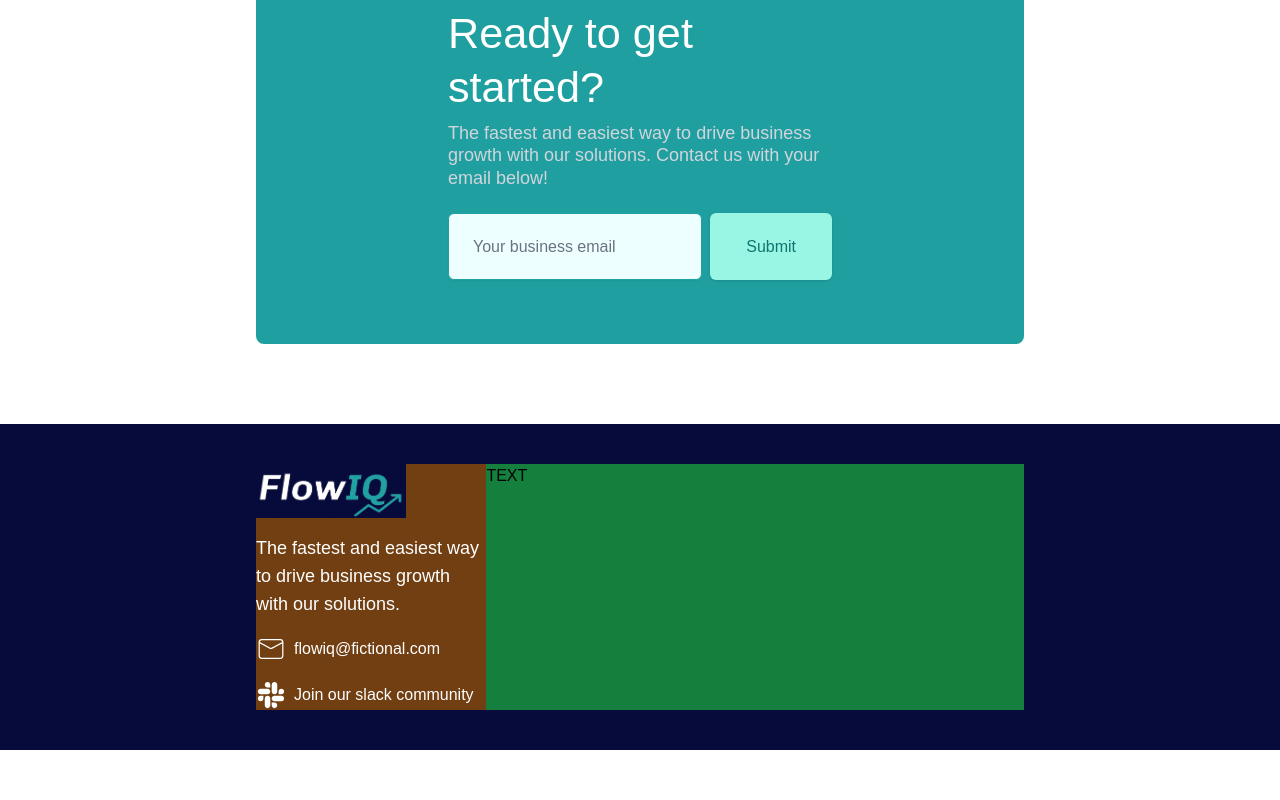
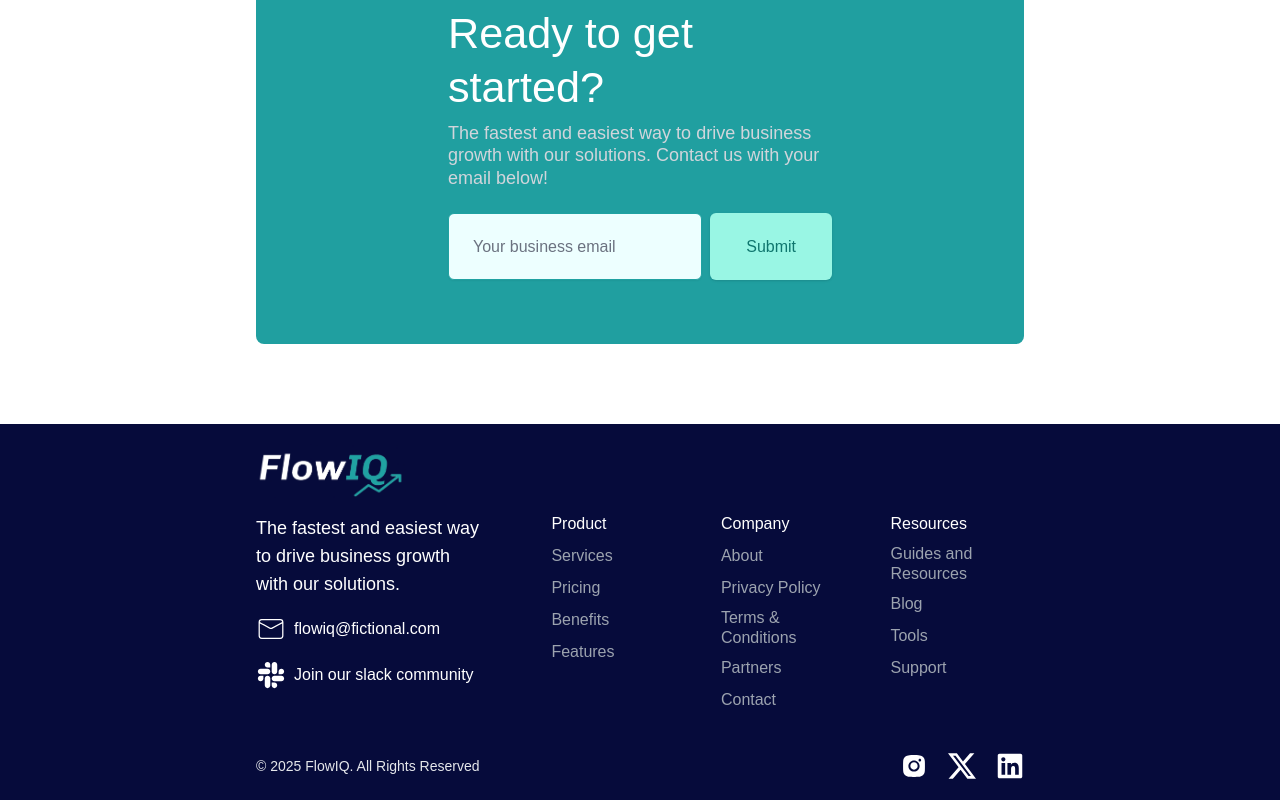
Before and after one commit to Lucascordovaa/flowiq, a Next.js app: page / in a window 1280 px wide. Shown: the part 5741-6541 px from the top of the page. Before the commit the page ends 6491 px from the top, so only its background shows below. Built offline with nearby package versions, Linux system fonts and the light colour scheme; a web font is replaced by a local one.

Commit message:
ready for deployment

```diff
--- a/components/Home/Footer/Footer.tsx
+++ b/components/Home/Footer/Footer.tsx
@@ -1,14 +1,17 @@
 import React from "react";
 import Image from "next/image";
 import { CiMail } from "react-icons/ci";
-import { FaSlack } from "react-icons/fa";
+import { FaSlack, FaLinkedin } from "react-icons/fa";
+import Link from "next/link";
+import { AiFillInstagram } from "react-icons/ai";
+import { BsTwitterX } from "react-icons/bs";
 
 const Footer = () => {
   return (
-    <div className=" bg-[#060b3b] py-10">
-      <div className="mx-auto flex w-3/5 bg-teal-200">
+    <div className=" bg-[#060b3b] pt-5">
+      <div className="mx-auto flex w-[90%] flex-col pb-5 lg:w-3/5 lg:flex-row">
         {/* Logo and desc. */}
-        <div className="w-[30%] bg-yellow-900">
+        <div className="lg:w-[30%]">
           <Image src="/images/logo2.png" alt="logo" width={150} height={150} />
           <p className="mt-4 text-lg text-white">
             The fastest and easiest way to drive business growth with our
@@ -23,7 +26,43 @@ const Footer = () => {
             <p className="text-white">Join our slack community</p>
           </div>
         </div>
-        <div className=" ml-auto grow bg-green-700">TEXT</div>
+        {/* Links */}
+        <div className="ml-auto mt-12 pt-5">
+          <Link href="/" className="flex flex-row gap-12">
+            <ul className="flex-1 space-y-2 text-gray-400">
+              <p className="text-white">Product</p>
+              <li>Services</li>
+              <li>Pricing</li>
+              <li>Benefits</li>
+              <li>Features</li>
+            </ul>
+            <ul className=" flex-1 space-y-2 text-gray-400">
+              <p className="text-white">Company</p>
+              <li>About</li>
+              <li>Privacy Policy</li>
+              <li className="leading-tight">Terms & Conditions</li>
+              <li>Partners</li>
+              <li>Contact</li>
+            </ul>
+            <ul className="mr-3 flex-1 space-y-2 text-gray-400">
+              <p className="text-white">Resources</p>
+              <li className="leading-tight">Guides and Resources</li>
+              <li>Blog</li>
+              <li>Tools</li>
+              <li>Support</li>
+            </ul>
+          </Link>
+        </div>
+      </div>
+      <div className="mx-auto flex w-[90%] items-center py-5 lg:w-3/5">
+        <p className="text-sm text-gray-200">
+          © 2025 FlowIQ. All Rights Reserved
+        </p>
+        <Link href="/" className="ml-auto flex flex-row items-center gap-5">
+          <AiFillInstagram className="size-7 text-white" />
+          <BsTwitterX className="size-7 text-white" />
+          <FaLinkedin className="size-7 text-white" />
+        </Link>
       </div>
     </div>
   );
```
